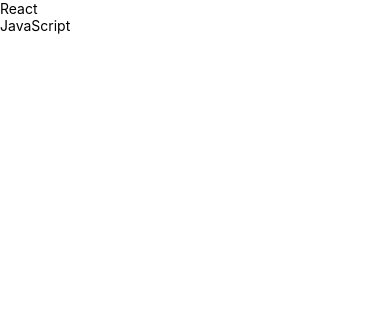
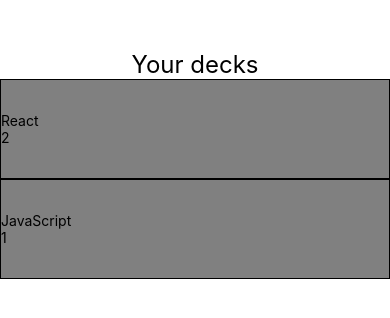
Before and after one commit to croepke/reactnd-project-flashcards, a React Native app: screen / in a window 390 px wide. Shown: the top 318 px of the page. Built offline with nearby package versions, Linux system fonts and the light colour scheme.

Commit message:
feat: Add initial styling to list view

```diff
--- a/components/DeckListView.js
+++ b/components/DeckListView.js
@@ -1,5 +1,12 @@
 import React, { Component } from 'react';
-import { View, Text, List, FlatList } from 'react-native';
+import {
+  View,
+  Text,
+  List,
+  FlatList,
+  StyleSheet,
+  TouchableOpacity
+} from 'react-native';
 
 class DeckListView extends Component {
 
@@ -31,23 +38,46 @@
     }
   }
 
+  _keyExtractor = (item) => item.title;
+
   renderItem = ({ item }) => {
     return (
-      <Text>{item.title}</Text>
+      <View style={styles.listItem}>
+        <TouchableOpacity>
+          <Text>{item.title}</Text>
+          <Text>{item.questions.length}</Text>
+        </TouchableOpacity>
+      </View>
     )
   }
 
   render() {
     return (
-      <View>
+      <View style={styles.container}>
+        <Text style={styles.h1}>Your decks</Text>
         <FlatList
           data={this.state.data}
           renderItem={this.renderItem}
+          keyExtractor={this._keyExtractor}
         />
       </View>
     )
   }
-
 }
 
+const styles = StyleSheet.create({
+  container: {
+    marginTop: 50,
+  },
+  h1: {
+    fontSize: 24,
+    textAlign: 'center'
+  },
+  listItem: {
+    justifyContent:'center',
+    backgroundColor: 'grey',
+    borderWidth: 1,
+    height: 100
+  }
+});
 export default DeckListView;
```
